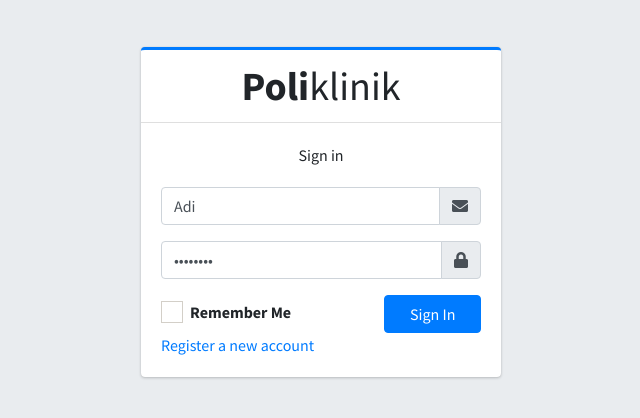
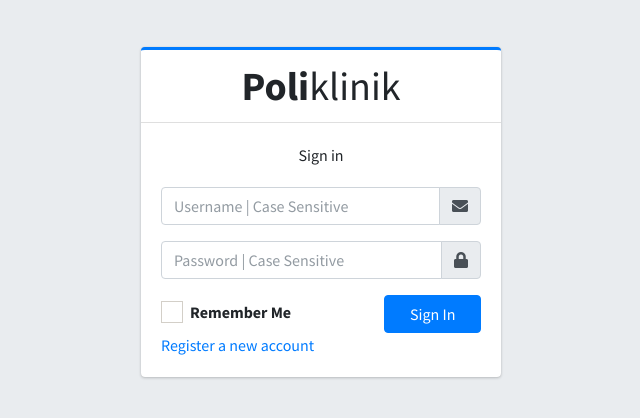
Before and after one commit to ayckermann/web-poliklinik, a PHP site: page /bk-poliklinik/pages/auth/login-pasien.php in a window 1280 px wide. Shown: the part 188-606 px from the top of the page, without its empty margins (319-959 px from the left). Run offline with PHP 8.4, Linux system fonts and the light colour scheme; data that the repository does not hold is empty; some libraries are stand-ins or nearby versions.

Commit message:
fix: fix periksa pasien edit bug

```diff
--- a/pages/auth/login-pasien.php
+++ b/pages/auth/login-pasien.php
@@ -36,7 +36,7 @@ if (isset($_SESSION['login'])) {
 
       <form action="" method="post">
         <div class="input-group mb-3">
-          <input type="text" class="form-control" placeholder="Username | Case Sensitive" name="nama" value="Adi">
+          <input type="text" class="form-control" placeholder="Username | Case Sensitive" name="nama" value="">
           <div class="input-group-append">
             <div class="input-group-text">
               <span class="fas fa-envelope"></span>
@@ -44,7 +44,7 @@ if (isset($_SESSION['login'])) {
           </div>
         </div>
         <div class="input-group mb-3">
-          <input type="password" class="form-control" placeholder="Password | Case Sensitive" name="alamat" value="Semarang">
+          <input type="password" class="form-control" placeholder="Password | Case Sensitive" name="alamat" value="">
           <div class="input-group-append">
             <div class="input-group-text">
               <span class="fas fa-lock"></span>
--- a/pages/dokter/memeriksa_pasien/create.php
+++ b/pages/dokter/memeriksa_pasien/create.php
@@ -28,7 +28,8 @@ $pasiens = query("SELECT
                     dp.id AS id_daftar_poli
                 FROM pasien p
                 INNER JOIN daftar_poli dp ON p.id = dp.id_pasien
-                WHERE p.id = '$id'")[0];
+                WHERE p.id = '$id' AND dp.status_periksa = '0'")[0];
+
 
 
 $biaya_periksa = 150000;
@@ -64,6 +65,7 @@ ob_start();
         <h3 class="card-title">Periksa Pasien</h3>
     </div>
     <div class="card-body">
+        <p><?= $pasiens["id_daftar_poli"] ?></p>
         <form action="" method="POST">
             <!-- Kolom input untuk menambahkan data -->
             <div class="form-group">
```
